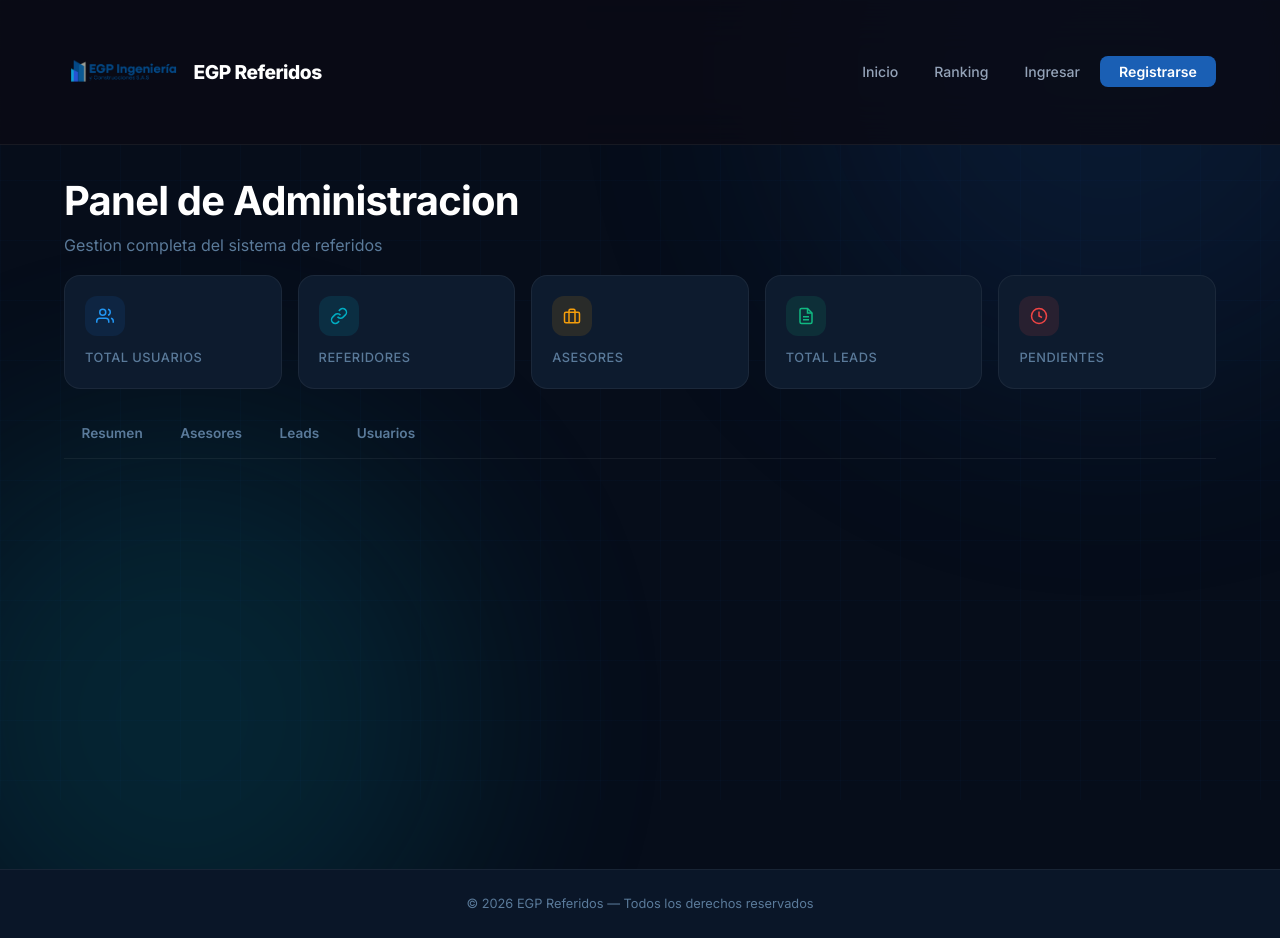
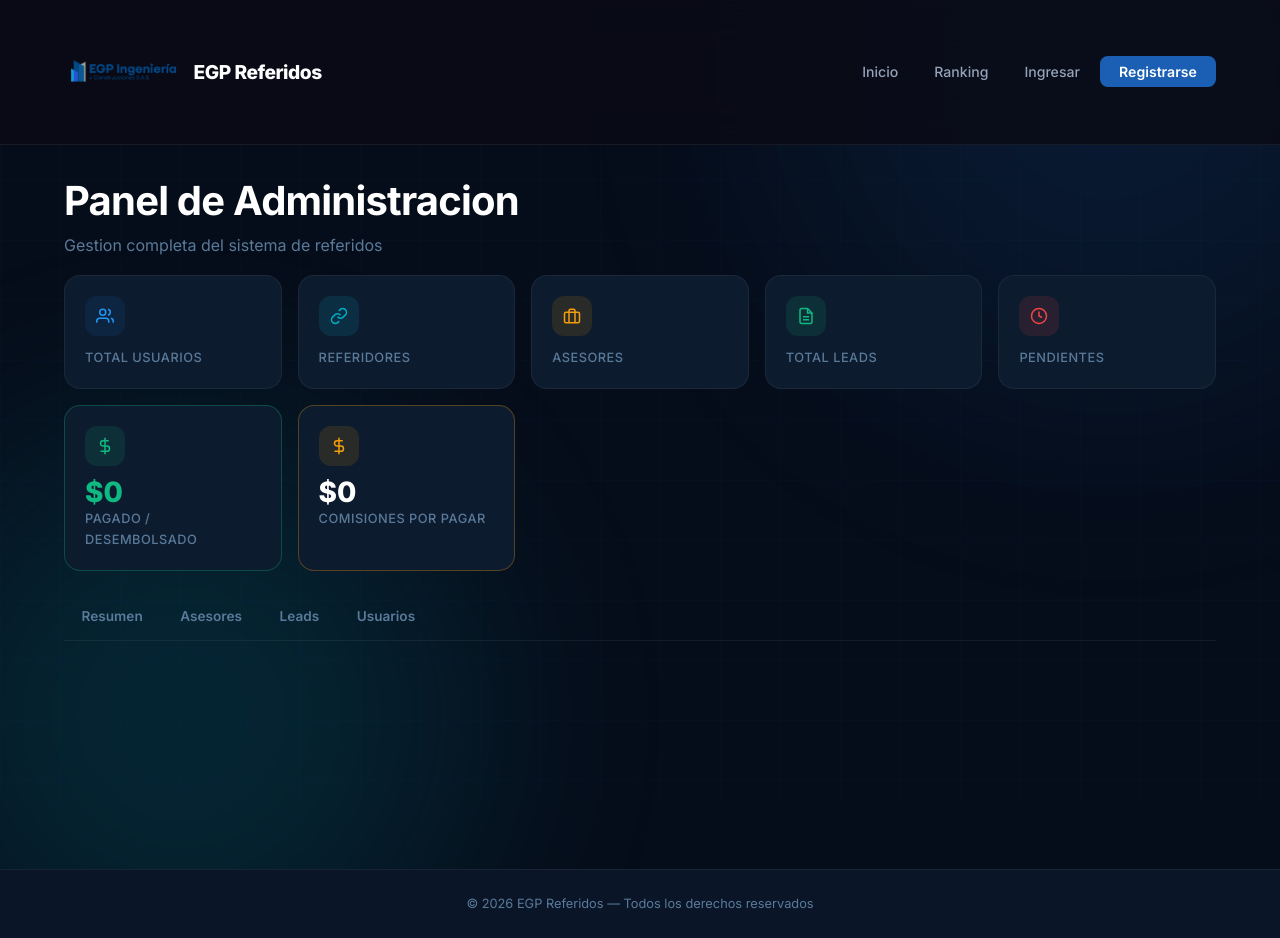
Before and after one commit to DiegoAndresMtz/EGP-referidos, a FastAPI app: template templates/admin.html in a window 1280 px wide. Run offline with FastAPI, Linux system fonts and the light colour scheme; the template is opened without the code that fills it, so the values that code supplies are empty.

Commit message:
add charts and stats to admin dashboard

```diff
--- a/templates/admin.html
+++ b/templates/admin.html
@@ -62,6 +62,26 @@
             </div>
             <div class="stat-value text-danger">{{ stats.pending_leads }}</div>
             <div class="stat-label">Pendientes</div>
+        </div>
+        <div class="stat-card" style="border: 1px solid rgba(16, 185, 129, 0.3);">
+            <div class="stat-icon icon-green">
+                <svg width="18" height="18" viewBox="0 0 24 24" fill="none" stroke="#10b981" stroke-width="2">
+                    <line x1="12" y1="1" x2="12" y2="23" />
+                    <path d="M17 5H9.5a3.5 3.5 0 0 0 0 7h5a3.5 3.5 0 0 1 0 7H6" />
+                </svg>
+            </div>
+            <div class="stat-value text-success">${{ "{:,.0f}".format(stats.total_paid_commission or 0) }}</div>
+            <div class="stat-label">Pagado / Desembolsado</div>
+        </div>
+        <div class="stat-card" style="border: 1px solid rgba(245, 158, 11, 0.3);">
+            <div class="stat-icon icon-amber">
+                <svg width="18" height="18" viewBox="0 0 24 24" fill="none" stroke="#f59e0b" stroke-width="2">
+                    <line x1="12" y1="1" x2="12" y2="23" />
+                    <path d="M17 5H9.5a3.5 3.5 0 0 0 0 7h5a3.5 3.5 0 0 1 0 7H6" />
+                </svg>
+            </div>
+            <div class="stat-value text-warning">${{ "{:,.0f}".format(stats.total_unpaid_commission or 0) }}</div>
+            <div class="stat-label">Comisiones por Pagar</div>
         </div>
     </div>
 
```
Also changed, not shown: app/routers/admin.py (+17 -0 lines).
